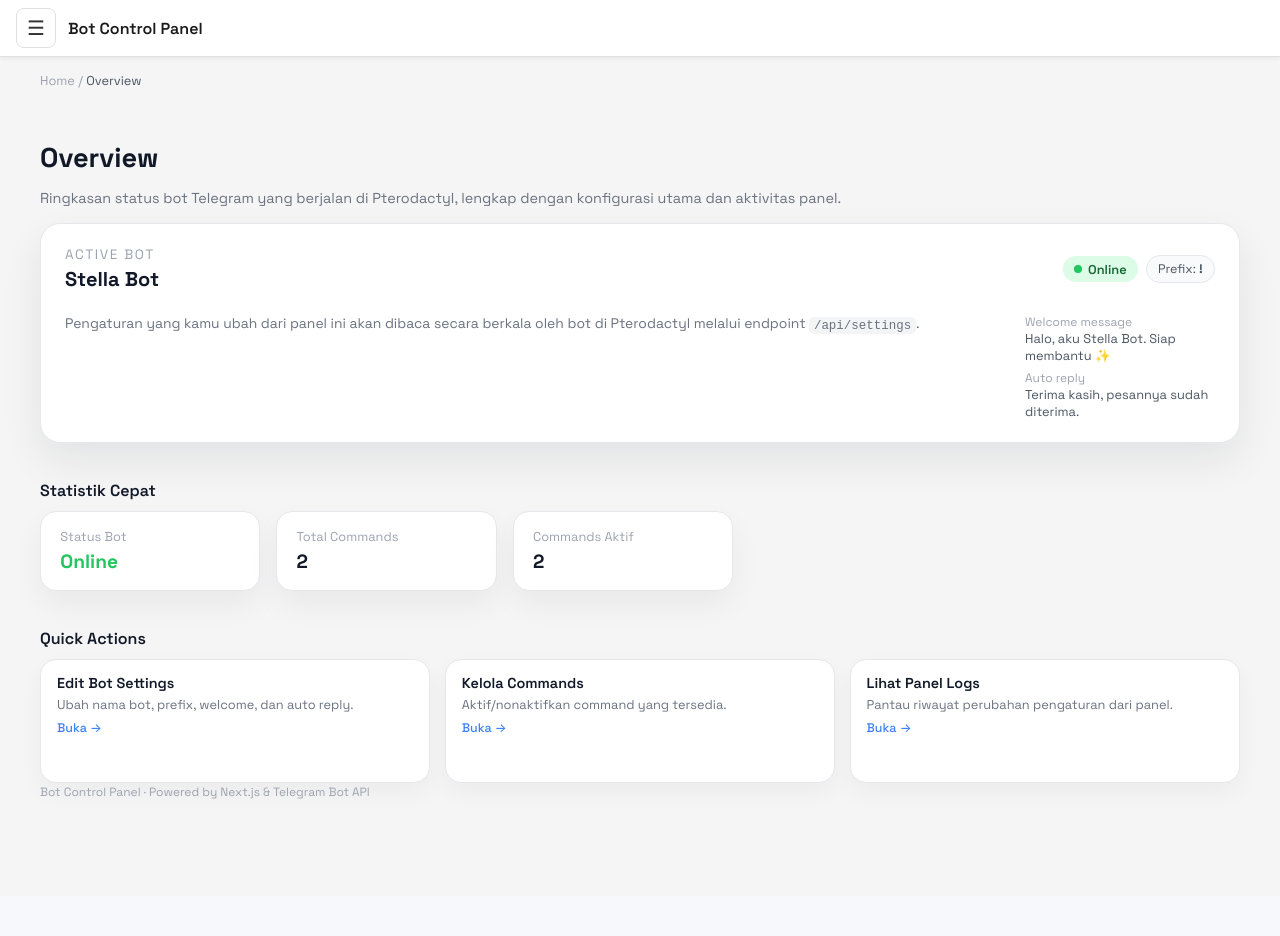
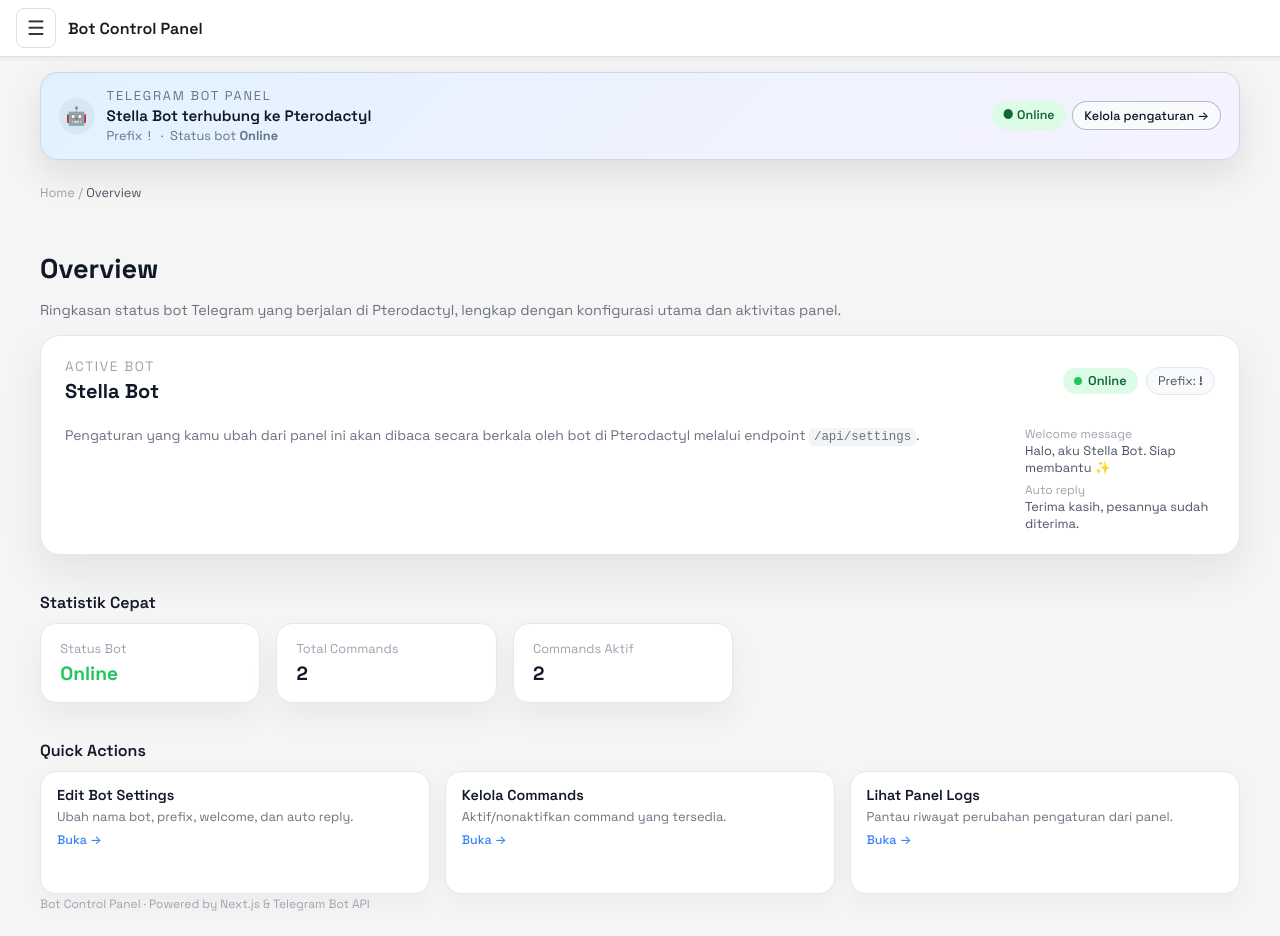
Before and after one commit to hiuraaaaa/tele, a Next.js app: page / in a window 1280 px wide. Before the commit the page ends 896 px from the top, so only its background shows below. Built offline with nearby package versions, Linux system fonts and the light colour scheme.

Commit message:
Update page.jsx

```diff
--- a/app/page.jsx
+++ b/app/page.jsx
@@ -23,10 +23,113 @@
   }
 
   const totalCommands = settings.commands?.length || 0;
-  const enabledCommands = settings.commands?.filter((c) => c.enabled).length || 0;
+  const enabledCommands =
+    settings.commands?.filter((c) => c.enabled).length || 0;
+
+  const isOnline = settings.status === "online";
 
   return (
     <div style={{ display: "flex", flexDirection: "column", gap: "1.5rem" }}>
+      {/* 🎀 Banner */}
+      <section>
+        <div
+          style={{
+            borderRadius: "1.1rem",
+            padding: "0.9rem 1.1rem",
+            background:
+              "linear-gradient(135deg, #e0f2fe, #eef2ff, #f5f3ff)",
+            border: "1px solid rgba(148, 163, 184, 0.35)",
+            display: "flex",
+            flexWrap: "wrap",
+            alignItems: "center",
+            gap: "0.75rem",
+            boxShadow: "0 14px 35px rgba(15,23,42,0.10)"
+          }}
+        >
+          <div
+            style={{
+              width: 36,
+              height: 36,
+              borderRadius: 999,
+              backgroundColor: "rgba(15,23,42,0.05)",
+              display: "flex",
+              alignItems: "center",
+              justifyContent: "center",
+              fontSize: "1.1rem"
+            }}
+          >
+            🤖
+          </div>
+          <div style={{ flex: "1 1 160px" }}>
+            <div
+              style={{
+                fontSize: "0.8rem",
+                textTransform: "uppercase",
+                letterSpacing: "0.14em",
+                color: "#64748b",
+                marginBottom: 2
+              }}
+            >
+              Telegram Bot Panel
+            </div>
+            <div
+              style={{
+                fontSize: "0.95rem",
+                fontWeight: 600,
+                color: "#0f172a"
+              }}
+            >
+              {settings.botName || "Stella Bot"} terhubung ke Pterodactyl
+            </div>
+            <div
+              style={{
+                fontSize: "0.8rem",
+                color: "#64748b",
+                marginTop: 2
+              }}
+            >
+              Prefix <code> {settings.prefix || "!"} </code> ·
+              &nbsp;Status bot{" "}
+              <strong>{isOnline ? "Online" : "Unknown / Maintenance"}</strong>
+            </div>
+          </div>
+          <div
+            style={{
+              display: "flex",
+              flexWrap: "wrap",
+              gap: "0.4rem",
+              fontSize: "0.78rem"
+            }}
+          >
+            <span
+              style={{
+                padding: "0.35rem 0.7rem",
+                borderRadius: 999,
+                backgroundColor: isOnline ? "#dcfce7" : "#fee2e2",
+                color: isOnline ? "#166534" : "#b91c1c",
+                fontWeight: 600
+              }}
+            >
+              ● {isOnline ? "Online" : "Not Online"}
+            </span>
+            <Link
+              href="/settings"
+              style={{
+                padding: "0.35rem 0.7rem",
+                borderRadius: 999,
+                border: "1px solid rgba(148,163,184,0.7)",
+                backgroundColor: "#f8fafc",
+                textDecoration: "none",
+                color: "#0f172a",
+                fontWeight: 500
+              }}
+            >
+              Kelola pengaturan →
+            </Link>
+          </div>
+        </div>
+      </section>
+
       {/* Breadcrumb */}
       <div
         style={{
@@ -114,10 +217,8 @@
                   gap: "0.4rem",
                   padding: "0.3rem 0.7rem",
                   borderRadius: "999px",
-                  backgroundColor:
-                    settings.status === "online" ? "#dcfce7" : "#fee2e2",
-                  color:
-                    settings.status === "online" ? "#166534" : "#b91c1c",
+                  backgroundColor: isOnline ? "#dcfce7" : "#fee2e2",
+                  color: isOnline ? "#166534" : "#b91c1c",
                   fontSize: "0.8rem",
                   fontWeight: 600
                 }}
@@ -127,11 +228,10 @@
                     width: 8,
                     height: 8,
                     borderRadius: "999px",
-                    backgroundColor:
-                      settings.status === "online" ? "#22c55e" : "#f97316"
+                    backgroundColor: isOnline ? "#22c55e" : "#f97316"
                   }}
                 />
-                {settings.status === "online" ? "Online" : "Unknown"}
+                {isOnline ? "Online" : "Unknown"}
               </span>
 
               {/* prefix badge */}
@@ -222,8 +322,8 @@
         <div style={{ display: "flex", flexWrap: "wrap", gap: "1rem" }}>
           <StatCard
             title="Status Bot"
-            value={settings.status === "online" ? "Online" : "Unknown"}
-            accent={settings.status === "online" ? "#22c55e" : "#f97316"}
+            value={isOnline ? "Online" : "Unknown"}
+            accent={isOnline ? "#22c55e" : "#f97316"}
           />
           <StatCard title="Total Commands" value={`${totalCommands}`} />
           <StatCard title="Commands Aktif" value={`${enabledCommands}`} />
@@ -268,7 +368,7 @@
           color: "#9ca3af"
         }}
       >
-        Bot Control Panel · Powered by Next.js & Telegram Bot API
+        Bot Control Panel · Powered by Next.js &amp; Telegram Bot API
       </footer>
     </div>
   );
@@ -388,4 +488,4 @@
       </span>
     </div>
   );
-          }
+}
```
